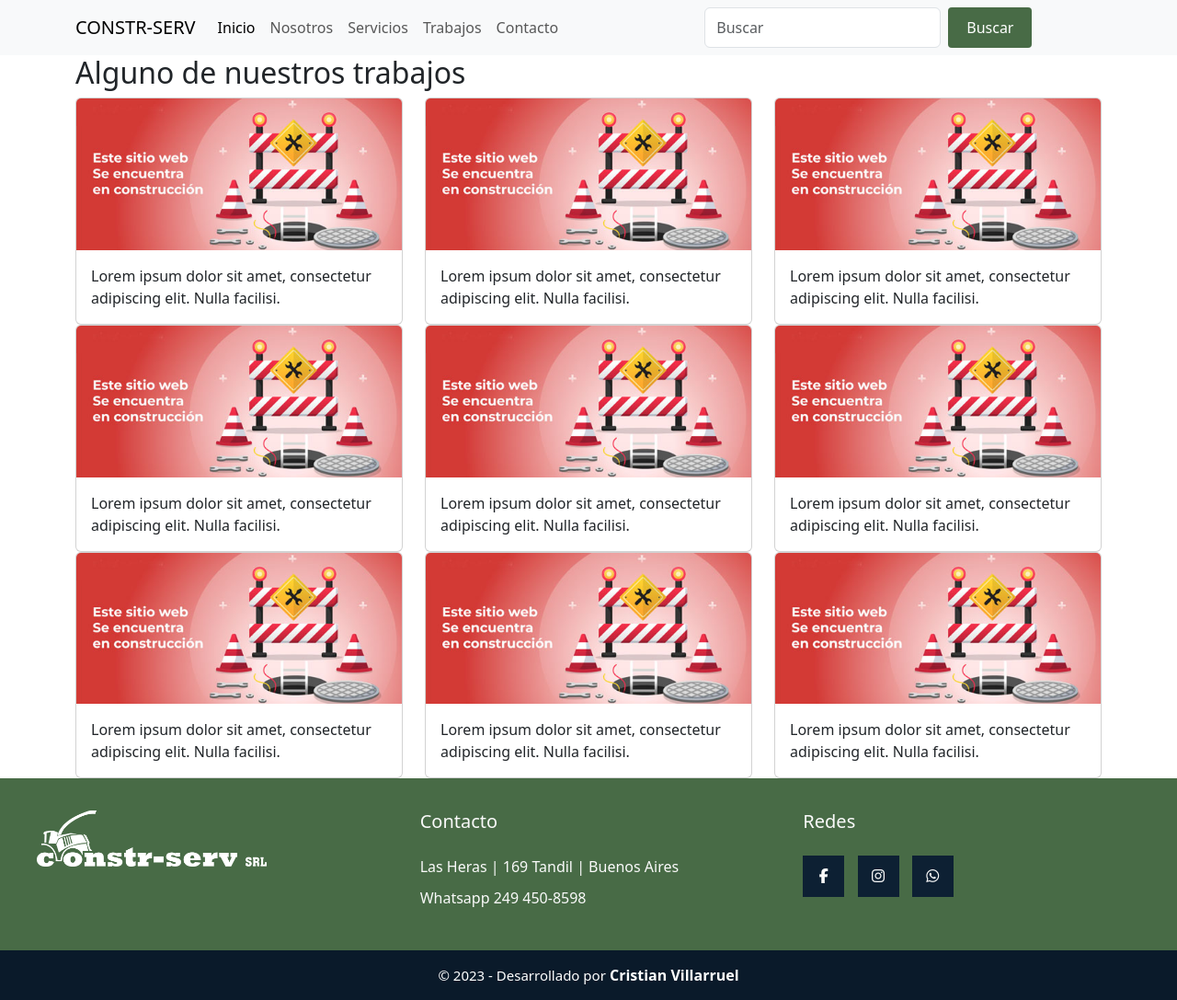
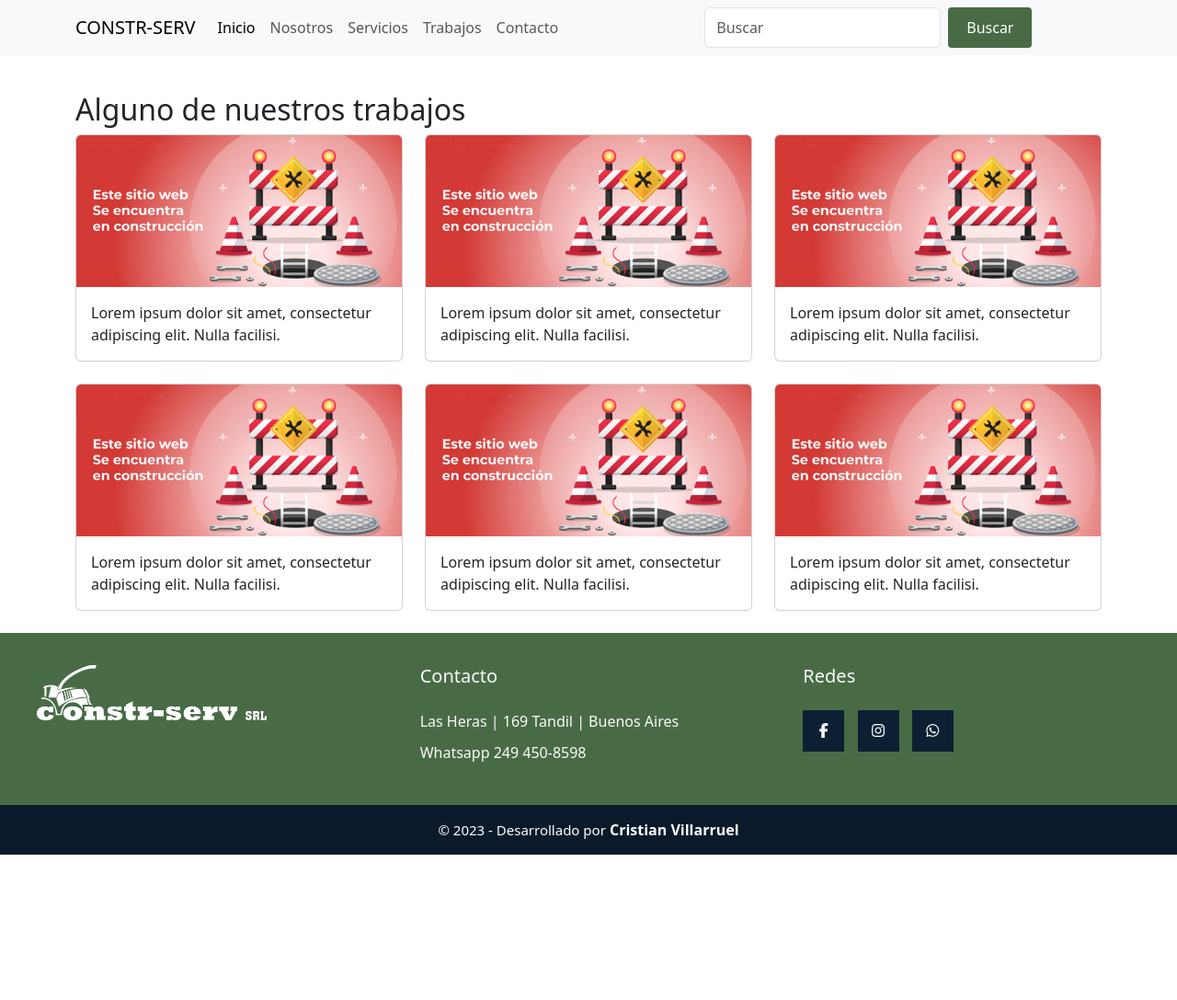
Before and after one commit to soycristianph/web-constrserv, a plain HTML site: page pages/trabajos.html in a window 1280 px wide. Shown: the whole page at 92% size. After the commit the page ends 929 px from the top, so only its background shows below. Drawn offline with nearby package versions, Linux system fonts and the light colour scheme.

Commit message:
Se corrigen errores en seccion trabajos

```diff
--- a/pages/trabajos.html
+++ b/pages/trabajos.html
@@ -41,10 +41,11 @@
     </div>
   </nav>
 
-  <div class="container">
+
+  <div class="container" style="margin-top: 40px;">
     <h2>Alguno de nuestros trabajos</h2>
     <div class="row">
-      <div class="col-md-4">
+      <div class="col-md-4 mb-4">
         <div class="card">
           <img src="../images/pic01.jpg" class="card-img-top" alt="Imagen 1">
           <div class="card-body">
@@ -52,7 +53,7 @@
           </div>
         </div>
       </div>
-      <div class="col-md-4">
+      <div class="col-md-4 mb-4">
         <div class="card">
           <img src="../images/pic02.jpg" class="card-img-top" alt="Imagen 2">
           <div class="card-body">
@@ -60,7 +61,7 @@
           </div>
         </div>
       </div>
-      <div class="col-md-4">
+      <div class="col-md-4 mb-4">
         <div class="card">
           <img src="../images/pic02.jpg" class="card-img-top" alt="Imagen 3">
           <div class="card-body">
@@ -68,7 +69,7 @@
           </div>
         </div>
       </div>
-      <div class="col-md-4">
+      <div class="col-md-4 mb-4">
         <div class="card">
           <img src="../images/pic02.jpg" class="card-img-top" alt="Imagen 4">
           <div class="card-body">
@@ -76,41 +77,17 @@
           </div>
         </div>
       </div>
-      <div class="col-md-4">
+      <div class="col-md-4 mb-4">
         <div class="card">
-          <img src="../images/pic02.jpg" class="card-img-top" alt="Imagen 5">
+          <img src="../images/pic02.jpg"" class="card-img-top" alt="Imagen 5">
           <div class="card-body">
             <p class="card-text">Lorem ipsum dolor sit amet, consectetur adipiscing elit. Nulla facilisi.</p>
           </div>
         </div>
       </div>
-      <div class="col-md-4">
+      <div class="col-md-4 mb-4">
         <div class="card">
           <img src="../images/pic02.jpg" class="card-img-top" alt="Imagen 6">
-          <div class="card-body">
-            <p class="card-text">Lorem ipsum dolor sit amet, consectetur adipiscing elit. Nulla facilisi.</p>
-          </div>
-        </div>
-      </div>
-      <div class="col-md-4">
-        <div class="card">
-          <img src="../images/pic02.jpg" class="card-img-top" alt="Imagen 7">
-          <div class="card-body">
-            <p class="card-text">Lorem ipsum dolor sit amet, consectetur adipiscing elit. Nulla facilisi.</p>
-          </div>
-        </div>
-      </div>
-      <div class="col-md-4">
-        <div class="card">
-          <img src="../images/pic02.jpg" class="card-img-top" alt="Imagen 8">
-          <div class="card-body">
-            <p class="card-text">Lorem ipsum dolor sit amet, consectetur adipiscing elit. Nulla facilisi.</p>
-          </div>
-        </div>
-      </div>
-      <div class="col-md-4">
-        <div class="card">
-          <img src="../images/pic02.jpg" class="card-img-top" alt="Imagen 9">
           <div class="card-body">
             <p class="card-text">Lorem ipsum dolor sit amet, consectetur adipiscing elit. Nulla facilisi.</p>
           </div>
```
Also changed, not shown: index.html (+1 -1 lines).
